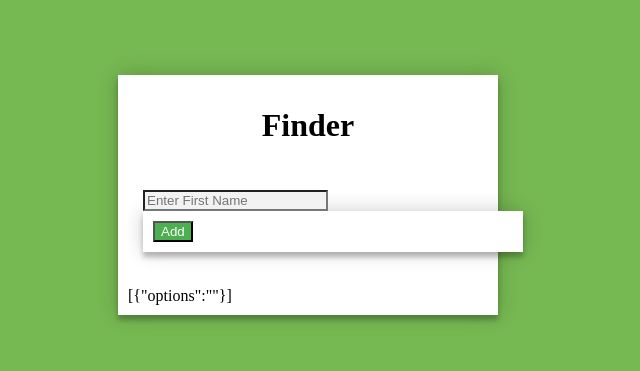
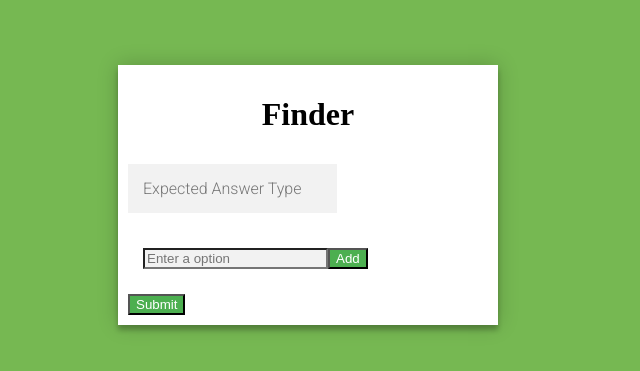
Before and after one commit to CS-338-Project-4/finder, a React (Create React App) app in the folder frontend/: page / in a window 1280 px wide. Shown: the part 213-584 px from the top of the page, without its empty margins (332-972 px from the left). Built offline with nearby package versions, Linux system fonts and the light colour scheme; no server answers.

Commit message:
Dynamic add/remove options

```diff
--- a/frontend/src/App.js
+++ b/frontend/src/App.js
@@ -100,26 +100,38 @@ function App() {
   return (
     <div className="form-container">
       <Title />
+
+      <input
+          id="answertype"
+          className="form-field"
+          type="text"
+          placeholder="Expected Answer Type"
+          name="answertype"
+        />
+
       {inputList.map((x, i) => {
         return (
+
           <div className="form-field">
+
             <input
               name="firstName"
-              placeholder="Enter First Name"
+              placeholder="Enter a option"
               value={x.firstName}
               onChange={e => handleInputChange(e, i)}
             />
 
-            <div className="form-container">
+
               {inputList.length !== 1 && <button
-                className="form-field"
+                className="button submit"
                 onClick={() => handleRemoveClick(i)}>Remove</button>}
               {inputList.length - 1 === i && <button onClick={handleAddClick}>Add</button>}
-            </div>
+
           </div>
         );
       })}
-      <div style={{ marginTop: 20 }}>{JSON.stringify(inputList)}</div>
+      <button className="button submit" type="submit">Submit</button>
+
     </div>
   );
 
```
